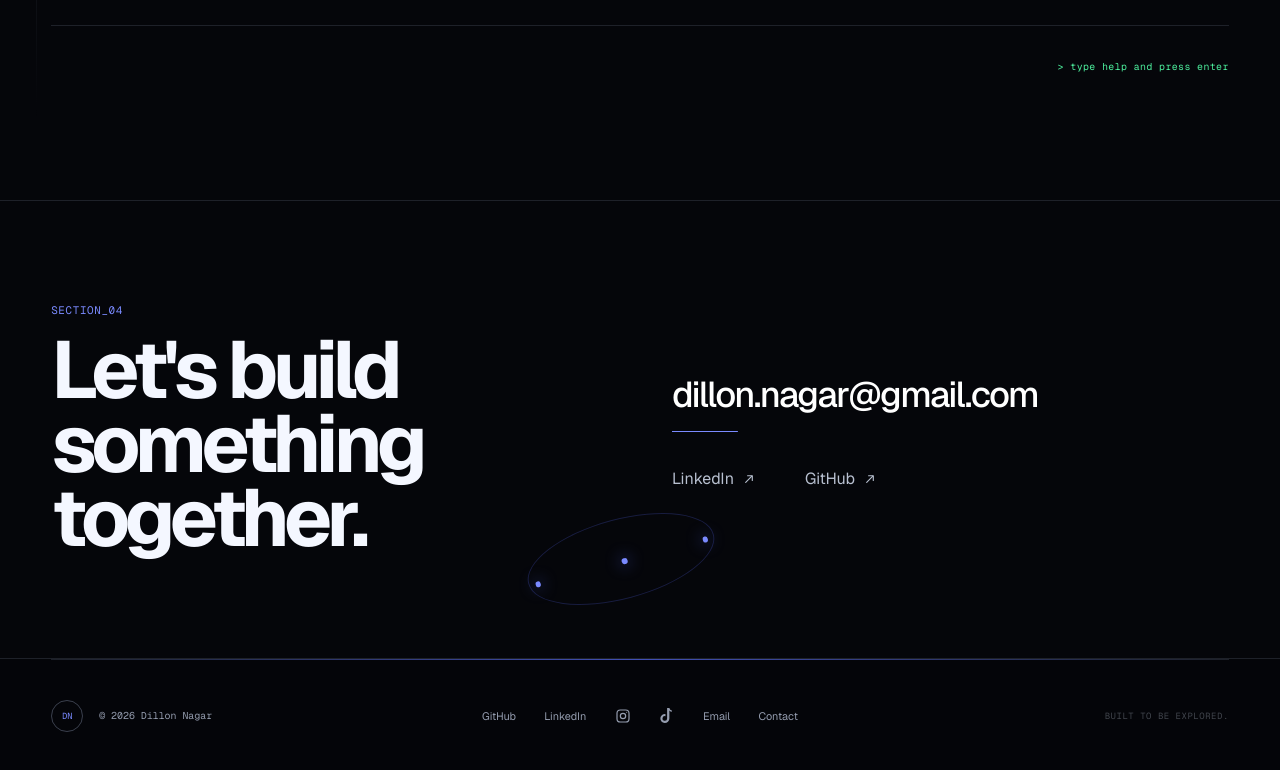
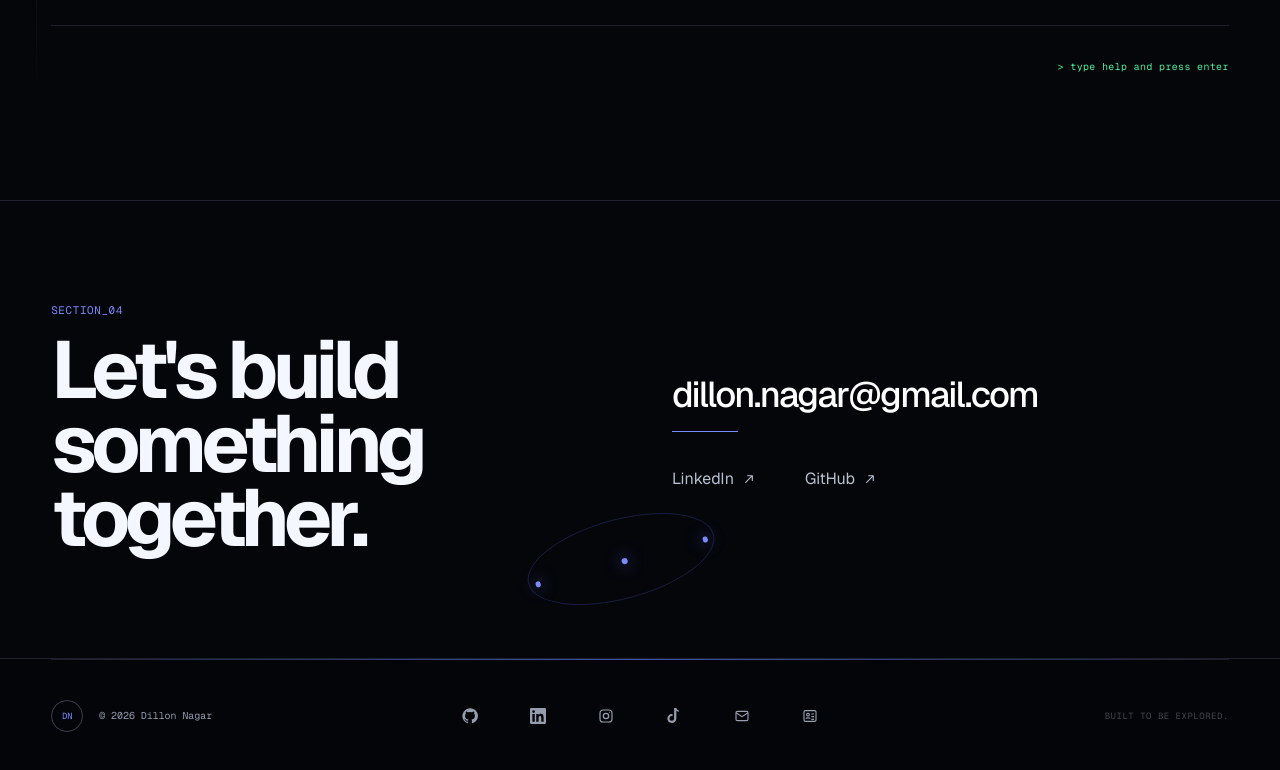
Before and after one commit to Manateek1/dillonnagar.com, a Next.js app: page / in a window 1280 px wide. Shown: the part 2586-3356 px from the top of the page. Built offline with nearby package versions, Linux system fonts and the light colour scheme.

Commit message:
Use Acabots identity and icon-only footer

```diff
--- a/app/about/page.tsx
+++ b/app/about/page.tsx
@@ -46,8 +46,8 @@ export default function AboutPage() {
           , a live AI chat and image-generation demo that I&apos;m continuing to develop.
         </p>
         <p>
-          Outside of software, I serve as Logistics Lead for Aquabot, Acalanes Robotics&apos; FTC
-          Team 26567. The role covers partnerships, operations, outreach, and social media, along with
+          Outside of software, I serve as Logistics Lead for 24689 - Acabots, Acalanes High School
+          Robotics. The role covers partnerships, operations, outreach, and social media, along with
           mentoring younger students. I founded Acalanes Data Science Club, a beginner-friendly, project-driven group
           exploring questions with data, AI, and code. I also founded Voices United, a
           beginner-friendly English conversation program for young English learners.
--- a/app/globals.css
+++ b/app/globals.css
@@ -254,8 +254,11 @@ button, a { -webkit-tap-highlight-color: transparent; }
 .footer-inner { display: grid; grid-template-columns: 1fr auto 1fr; align-items: center; width: min(100%, var(--max-width)); min-height: 7rem; margin: 0 auto; padding: 1.5rem var(--page-gutter); }
 .footer-brand { display: flex; align-items: center; gap: 1rem; color: var(--muted); font: 0.62rem/1 var(--font-geist-mono); }
 .footer-brand > span { display: grid; place-items: center; width: 2rem; height: 2rem; border: 1px solid var(--line-strong); border-radius: 50%; color: var(--signal-bright); font-size: 0.55rem; }
-.footer-links { display: flex; align-items: center; gap: clamp(1rem, 2.2vw, 2.4rem); color: var(--muted); font-size: 0.68rem; }
-.footer-links a:hover { color: #fff; }
+.footer-links { display: flex; align-items: center; gap: clamp(1rem, 2.2vw, 2.4rem); color: var(--muted); }
+.footer-links a { display: grid; place-items: center; width: 2.5rem; height: 2.5rem; border-radius: 0.45rem; color: inherit; transition: color 150ms ease, background 150ms ease; }
+.footer-links a svg { display: block; }
+.footer-links a:hover, .footer-links a:focus-visible { color: #fff; background: rgba(255, 255, 255, 0.055); }
+.footer-links a:focus-visible { outline: 2px solid rgba(var(--signal-rgb), 0.75); outline-offset: 2px; }
 .footer-note { justify-self: end; color: rgba(184, 192, 208, 0.34); font: 0.56rem/1 var(--font-geist-mono); letter-spacing: 0.06em; text-transform: uppercase; }
 
 /* Command palette and terminal */
@@ -442,7 +445,8 @@ html[data-overdrive="true"] .site-grid { filter: saturate(1.4) brightness(1.18);
   .contact-orbit { right: -2rem; bottom: 4rem; opacity: 0.5; }
   .footer-inner { grid-template-columns: 1fr; gap: 1.5rem; }
   .footer-links { flex-wrap: wrap; }
-  .contact-actions > div a, .footer-links a { display: inline-flex; align-items: center; min-height: 2.75rem; }
+  .contact-actions > div a { display: inline-flex; align-items: center; min-height: 2.75rem; }
+  .footer-links a { width: 2.75rem; height: 2.75rem; }
   .project-index-grid { grid-template-columns: 1fr; }
   .project-index-card { min-height: 26rem; }
   .about-layout { grid-template-columns: 1fr; }
@@ -469,7 +473,7 @@ html[data-overdrive="true"] .site-grid { filter: saturate(1.4) brightness(1.18);
   .runway-tagline { font-size: 0.96rem; }
   .status-signal { font-size: 0.55rem; }
   .contact-email { overflow-wrap: anywhere; }
-  .footer-links { gap: 1.1rem; }
+  .footer-links { gap: 0.25rem; }
   .command-backdrop { padding: 0; place-items: stretch; }
   .command-plane { width: 100%; min-height: 100svh; max-height: 100svh; border: 0; border-radius: 0; }
   .command-results { max-height: calc(100svh - 8rem); }
--- a/components/home/ExperienceMap.tsx
+++ b/components/home/ExperienceMap.tsx
@@ -20,7 +20,7 @@ const lanes = [
   {
     category: "Leadership",
     items: [
-      "Logistics Lead — Aquabot, FTC Team 26567",
+      "Logistics Lead — 24689 - Acabots",
       "Founder & President — Acalanes Data Science Club",
       "Founder & Organizer — Voices United",
     ],
--- a/components/layout/Footer.tsx
+++ b/components/layout/Footer.tsx
@@ -1,4 +1,20 @@
 import Link from "next/link";
+
+function GitHubIcon() {
+  return (
+    <svg width="16" height="16" viewBox="0 0 24 24" fill="currentColor" aria-hidden="true">
+      <path d="M12 .5a11.5 11.5 0 0 0-3.64 22.41c.58.1.79-.25.79-.55v-2c-3.21.7-3.89-1.36-3.89-1.36-.52-1.33-1.28-1.69-1.28-1.69-1.05-.72.08-.7.08-.7 1.16.08 1.77 1.19 1.77 1.19 1.03 1.77 2.7 1.26 3.36.97.1-.75.4-1.26.73-1.55-2.56-.29-5.25-1.28-5.25-5.7 0-1.26.45-2.29 1.19-3.1-.12-.29-.52-1.46.11-3.05 0 0 .97-.31 3.17 1.18a10.99 10.99 0 0 1 5.77 0c2.2-1.5 3.16-1.18 3.16-1.18.63 1.59.23 2.76.11 3.05.74.81 1.18 1.84 1.18 3.1 0 4.43-2.7 5.4-5.27 5.69.41.36.78 1.06.78 2.13v3.16c0 .3.2.65.79.54A11.5 11.5 0 0 0 12 .5Z" />
+    </svg>
+  );
+}
+
+function LinkedInIcon() {
+  return (
+    <svg width="16" height="16" viewBox="0 0 24 24" fill="currentColor" aria-hidden="true">
+      <path d="M20.45 20.45h-3.55v-5.57c0-1.33-.02-3.04-1.85-3.04-1.85 0-2.14 1.44-2.14 2.94v5.67H9.36V9h3.41v1.56h.05c.47-.89 1.63-1.83 3.35-1.83 3.58 0 4.24 2.35 4.24 5.41v6.31ZM5.34 7.43a2.06 2.06 0 1 1 0-4.12 2.06 2.06 0 0 1 0 4.12ZM7.12 20.45H3.56V9h3.56v11.45ZM22.22 0H1.78C.8 0 0 .8 0 1.78v20.44C0 23.2.8 24 1.78 24h20.44C23.2 24 24 23.2 24 22.22V1.78C24 .8 23.2 0 22.22 0Z" />
+    </svg>
+  );
+}
 
 function InstagramIcon() {
   return (
@@ -18,6 +34,25 @@ function TiktokIcon() {
   );
 }
 
+function EmailIcon() {
+  return (
+    <svg width="16" height="16" viewBox="0 0 24 24" fill="none" stroke="currentColor" strokeWidth="1.7" aria-hidden="true">
+      <rect x="3" y="5" width="18" height="14" rx="2" />
+      <path d="m3 7 9 6 9-6" />
+    </svg>
+  );
+}
+
+function ContactIcon() {
+  return (
+    <svg width="16" height="16" viewBox="0 0 24 24" fill="none" stroke="currentColor" strokeWidth="1.7" aria-hidden="true">
+      <rect x="3" y="4" width="18" height="16" rx="2" />
+      <circle cx="9" cy="10" r="2" />
+      <path d="M5.8 16c.6-1.7 5.8-1.7 6.4 0M14 9h4M14 13h4M14 17h4" />
+    </svg>
+  );
+}
+
 export default function Footer() {
   return (
     <footer className="site-footer">
@@ -32,21 +67,26 @@ export default function Footer() {
             href="https://github.com/Manateek1"
             target="_blank"
             rel="noopener noreferrer"
+            aria-label="GitHub"
+            title="GitHub"
           >
-            GitHub
+            <GitHubIcon />
           </a>
           <a
             href="https://linkedin.com/in/dillonnagar"
             target="_blank"
             rel="noopener noreferrer"
+            aria-label="LinkedIn"
+            title="LinkedIn"
           >
-            LinkedIn
+            <LinkedInIcon />
           </a>
           <a
             href="https://www.instagram.com/dillonnagar"
             target="_blank"
             rel="noopener noreferrer"
             aria-label="Instagram"
+            title="Instagram"
           >
             <InstagramIcon />
           </a>
@@ -55,13 +95,16 @@ export default function Footer() {
             target="_blank"
             rel="noopener noreferrer"
             aria-label="TikTok"
+            title="TikTok"
           >
             <TiktokIcon />
           </a>
-          <a href="mailto:dillon.nagar@gmail.com">
-            Email
+          <a href="mailto:dillon.nagar@gmail.com" aria-label="Email Dillon" title="Email Dillon">
+            <EmailIcon />
           </a>
-          <Link href="/contact">Contact</Link>
+          <Link href="/contact" aria-label="Contact page" title="Contact">
+            <ContactIcon />
+          </Link>
         </div>
         <p className="footer-note">Built to be explored.</p>
       </div>
--- a/data/experience.ts
+++ b/data/experience.ts
@@ -61,7 +61,7 @@ export const experience: ExperienceItem[] = [
 export const leadership: ExperienceItem[] = [
   {
     title: "Logistics Lead",
-    org: "Aquabot / Acalanes Robotics · FTC Team 26567",
+    org: "Acalanes High School Robotics · 24689 - Acabots",
     period: "2025 – Present",
     type: "leadership",
     bullets: [
```
